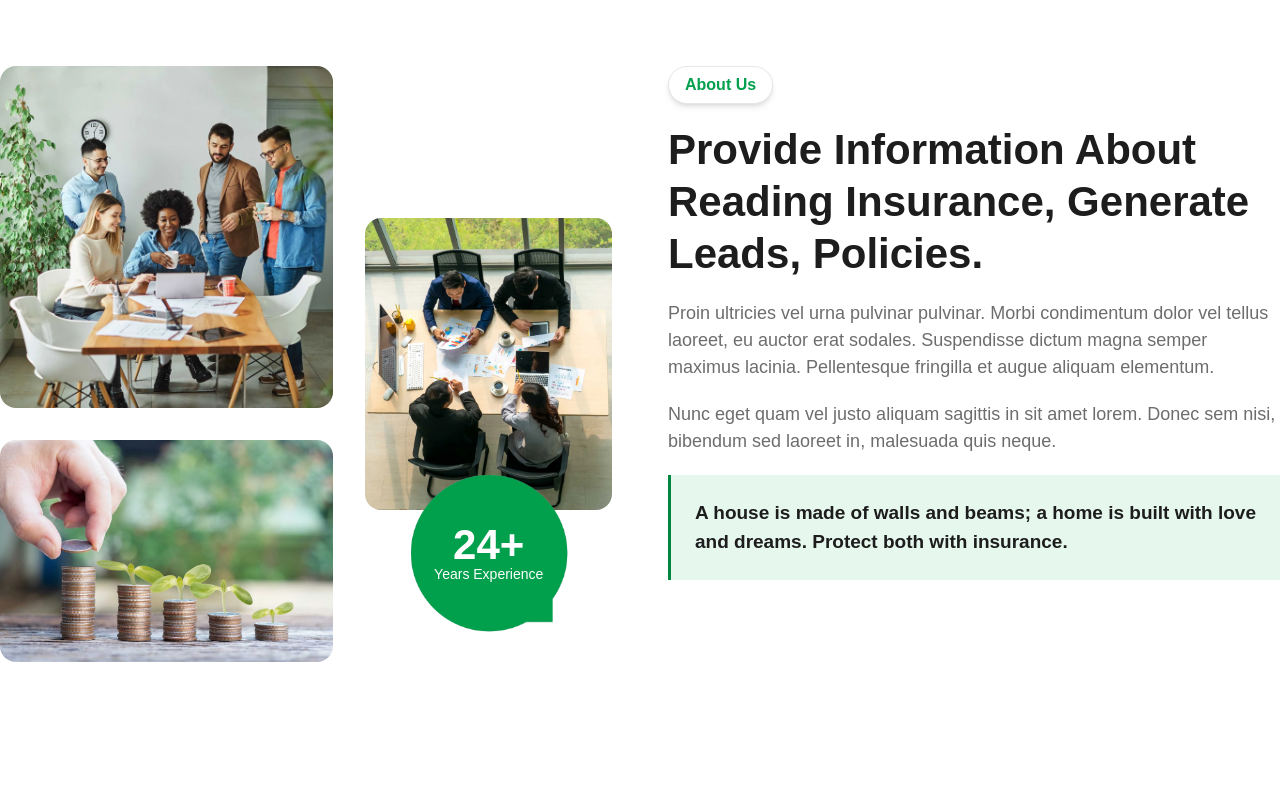
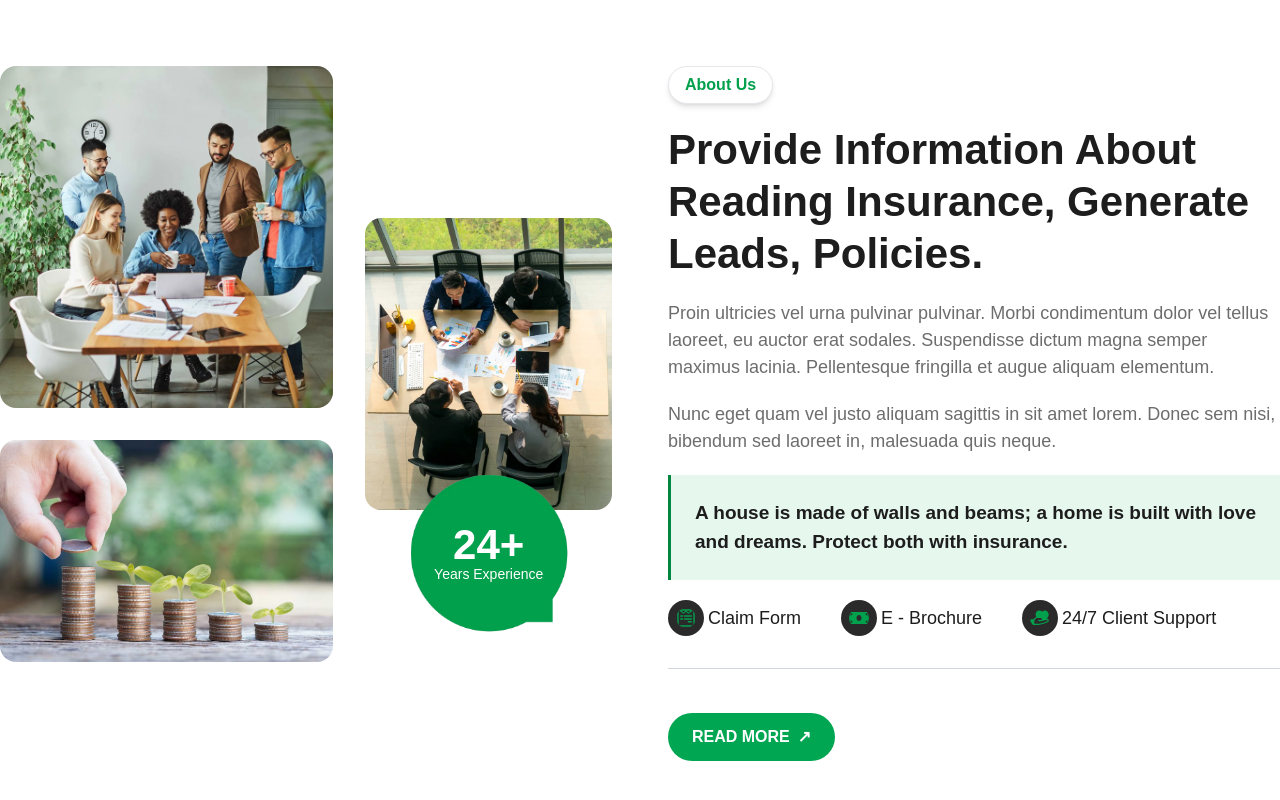
Before and after one commit to Naofel-Badsha/full-custom-nextjs-project, a Next.js app: page / in a window 1280 px wide. Shown: the part 1206-2006 px from the top of the page. Before the commit the page ends 1968 px from the top, so only its background shows below. Built offline with nearby package versions, Linux system fonts and the light colour scheme.

Commit message:
added home about us section

```diff
--- a/src/app/components/HomePagesAllSection/HeroSection/HAboutUsSection.tsx
+++ b/src/app/components/HomePagesAllSection/HeroSection/HAboutUsSection.tsx
@@ -1,5 +1,7 @@
-import Image from "next/image"
-
+import Image from "next/image";
+import Link from "next/link";
+import { FaMoneyBill, FaWpforms } from "react-icons/fa";
+import { PiHandHeartFill } from "react-icons/pi";
 
 const HAboutUsSection = () => {
   return (
@@ -46,8 +48,12 @@ const HAboutUsSection = () => {
                   />
                   <div className="flex items-center justify-center absolute top-[45px] w-full">
                     <div>
-                                            <h4 className="text-center font-bold text-[42px] text-white">24+</h4>
-                                            <p className="text-white text-[14px] font-light -mt-3">Years Experience</p>
+                      <h4 className="text-center font-bold text-[42px] text-white">
+                        24+
+                      </h4>
+                      <p className="text-white text-[14px] font-light -mt-3">
+                        Years Experience
+                      </p>
                     </div>
                   </div>
                 </div>
@@ -59,18 +65,67 @@ const HAboutUsSection = () => {
         {/*-----------Right-------Side---------*/}
         <div className="flex-1">
           <div className="space-y-5">
-                        <div className="w-fit py-1.5 px-4 shadow-md bg-white rounded-full text-[#01A04C] border-[1px] border-gray-200 font-semibold ">About Us</div>
-                        <h2 className="text-[#1d1d1d] font-semibold text-[42px] capitalize leading-13">Provide information about reading insurance, generate leads, policies.</h2>
-                        <p className="text-[18px] font-light text-[#6d6d6d]">Proin ultricies vel urna pulvinar pulvinar. Morbi condimentum dolor vel tellus laoreet, eu auctor erat sodales. Suspendisse dictum magna semper maximus lacinia. Pellentesque fringilla et augue aliquam elementum.</p>
-                        <p className="text-[18px] font-light text-[#6d6d6d]">Nunc eget quam vel justo aliquam sagittis in sit amet lorem. Donec sem nisi, bibendum sed laoreet in, malesuada quis neque.</p>
+            <div className="w-fit py-1.5 px-4 shadow-md bg-white rounded-full text-[#01A04C] border-[1px] border-gray-200 font-semibold ">
+              About Us
+            </div>
+            <h2 className="text-[#1d1d1d] font-semibold text-[42px] capitalize leading-13">
+              Provide information about reading insurance, generate leads,
+              policies.
+            </h2>
+            <p className="text-[18px] font-light text-[#6d6d6d]">
+              Proin ultricies vel urna pulvinar pulvinar. Morbi condimentum
+              dolor vel tellus laoreet, eu auctor erat sodales. Suspendisse
+              dictum magna semper maximus lacinia. Pellentesque fringilla et
+              augue aliquam elementum.
+            </p>
+            <p className="text-[18px] font-light text-[#6d6d6d]">
+              Nunc eget quam vel justo aliquam sagittis in sit amet lorem. Donec
+              sem nisi, bibendum sed laoreet in, malesuada quis neque.
+            </p>
+
             <div className="bg-[#E6F7EE] p-6 border-l-3 border-[#00863F]">
-                       <p className="text-[#1d1d1d] text-[19px] font-semibold ">A house is made of walls and beams; a home is built with love and dreams. Protect both with insurance.</p>
+              <p className="text-[#1d1d1d] text-[19px] font-semibold ">
+                A house is made of walls and beams; a home is built with love
+                and dreams. Protect both with insurance.
+              </p>
             </div>
+
+            <div className="flex items-center gap-10 border-b-1 border-gray-300 pb-8">
+              {/*-------------1---------*/}
+              <div className="flex items-center gap-1">
+                <FaWpforms className="bg-[#2A2A2A] p-2 text-4xl rounded-full text-[#00A04C]" />
+                <p className="text-[#1d1d1d] text-[18px] font-medium">
+                  Claim Form
+                </p>
+              </div>
+              {/*-------------2---------*/}
+              <div className="flex items-center gap-1">
+                <FaMoneyBill className="bg-[#2A2A2A] p-2 text-4xl rounded-full text-[#00A04C]" />
+                <p className="text-[#1d1d1d] text-[18px] font-medium">
+                  E - Brochure
+                </p>
+              </div>
+              {/*-------------3---------*/}
+              <div className="flex items-center gap-1">
+                <PiHandHeartFill className="bg-[#2A2A2A] p-2 text-4xl rounded-full text-[#00A04C]" />
+                <p className="text-[#1d1d1d] text-[18px] font-medium">
+                  24/7 Client Support
+                </p>
+              </div>
+            </div>
+
+            <Link
+              href="#"
+              className="inline-flex items-center gap-2 mt-6 bg-[#00a651] hover:bg-[#008f45] text-white px-6 py-3 rounded-full font-semibold transition"
+            >
+              READ MORE
+              <span>↗</span>
+            </Link>
           </div>
         </div>
       </div>
     </section>
-    )
-}
+  );
+};
 
-export default HAboutUsSection
+export default HAboutUsSection;
```
Lines whose indentation alone changed are shown as unchanged.
